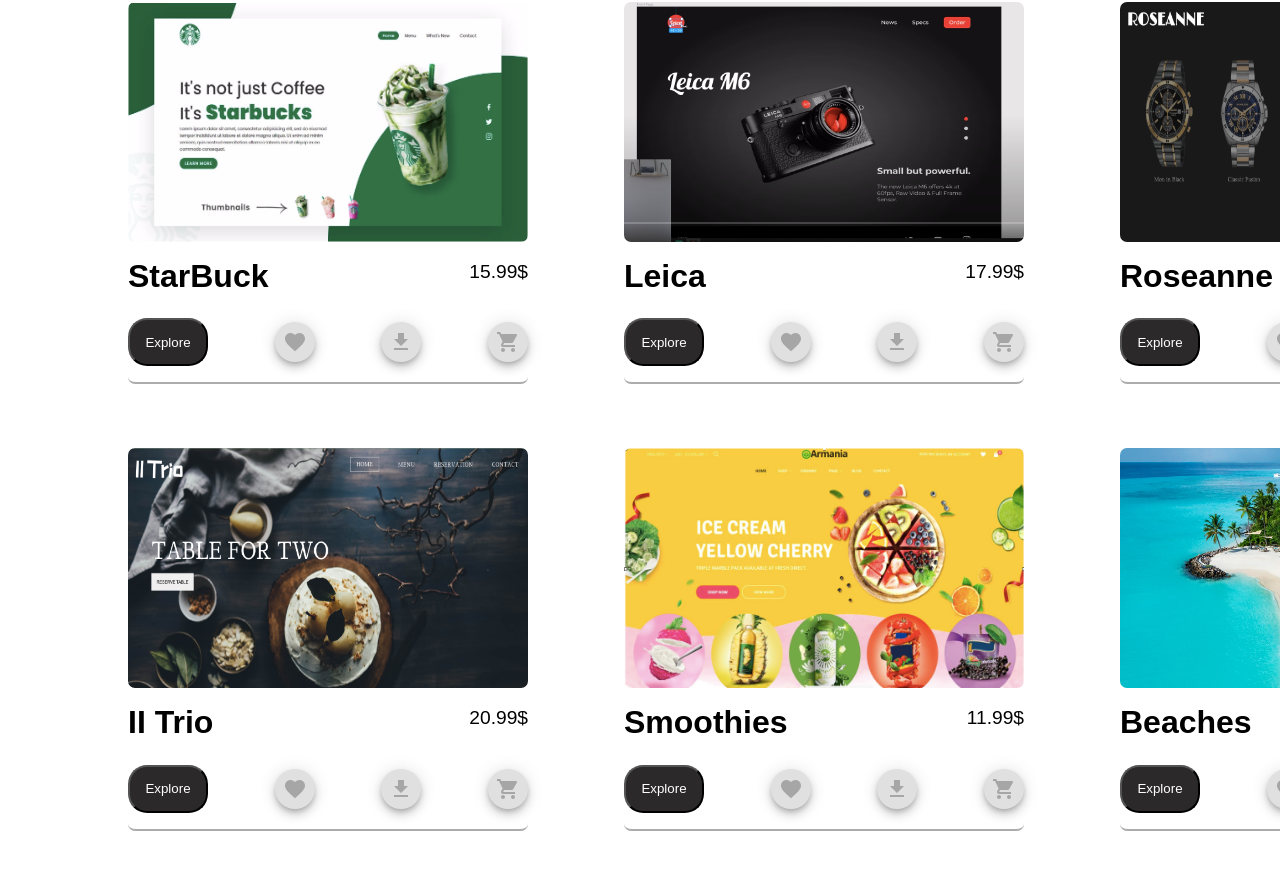
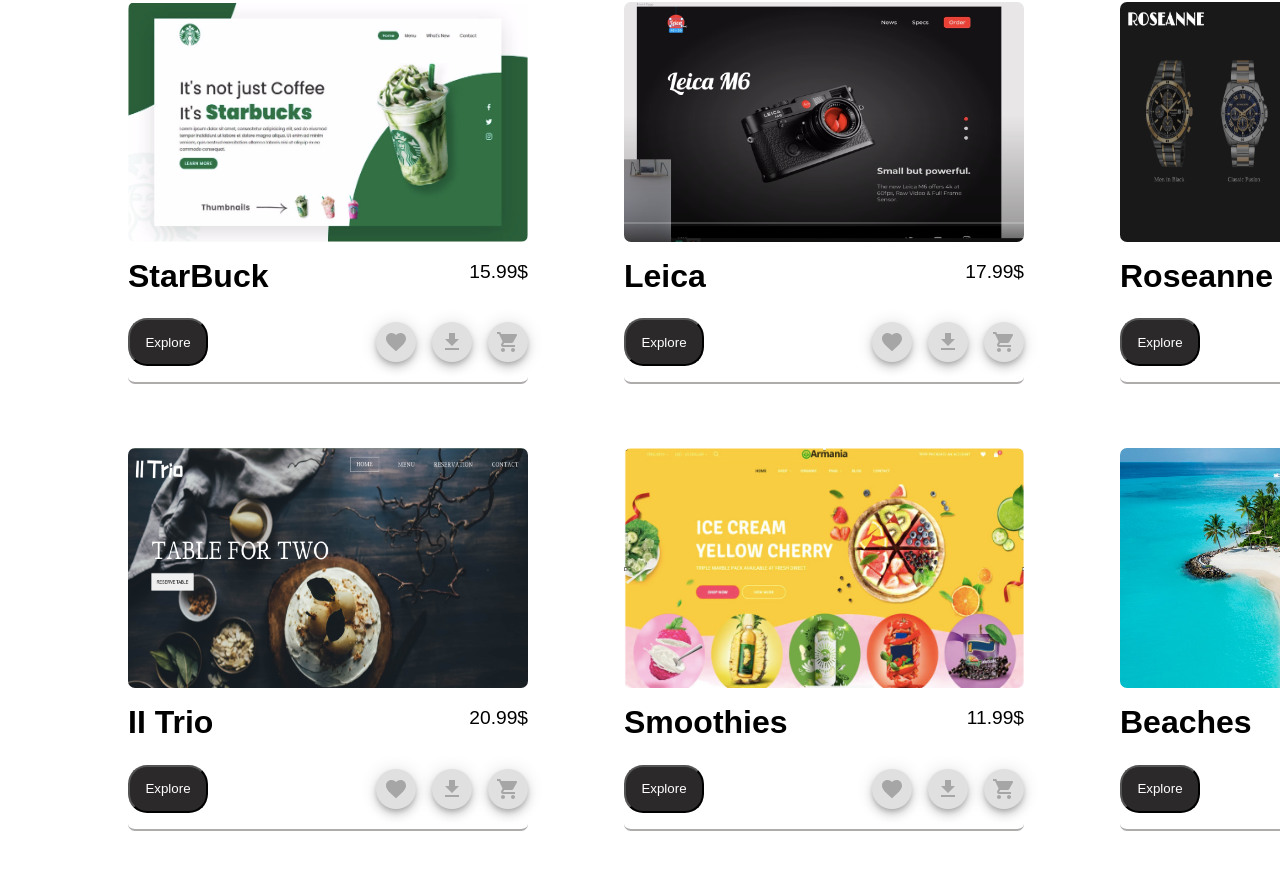
Before and after one commit to Andreaa-Dev/Web-design-project, a React (Create React App) app: page / in a window 1280 px wide. Shown: the part 711-1580 px from the top of the page. Built offline with nearby package versions, Linux system fonts and the light colour scheme; a web font is replaced by a local one.

Commit message:
add style at Item page

```diff
--- a/src/Components/Items/Items.tsx
+++ b/src/Components/Items/Items.tsx
@@ -1,14 +1,16 @@
 import React, { useState } from "react";
 import { Link } from "react-router-dom";
-import styled from "styled-components";
 import { DataType } from "../../data";
 
+import { addOrder, addFavItem } from "../Redux/action";
+import { useDispatch } from "react-redux";
+
+import styled from "styled-components";
+import { makeStyles } from "@material-ui/core/styles";
 import Fab from "@material-ui/core/Fab";
 import FavoriteIcon from "@material-ui/icons/Favorite";
 import GetAppIcon from "@material-ui/icons/GetApp";
 import ShoppingCartIcon from "@material-ui/icons/ShoppingCart";
-import { addOrder, addFavItem } from "../Redux/action";
-import { useDispatch } from "react-redux";
 
 const Card = styled.div`
   display: flex;
@@ -24,6 +26,7 @@
   flex-direction: row;
   justify-content: space-between;
 `;
+
 const Img = styled.img`
   height: 15rem;
   width: 25rem;
@@ -57,6 +60,12 @@
   align-items: center;
 `;
 
+const SmallIcon = styled.div`
+  display: flex;
+  flex-direction: row;
+  align-items: center;
+`;
+
 type ItemProps = {
   item: DataType;
 };
@@ -67,7 +76,19 @@
   buyIcon: "disabled" | "primary" | "secondary";
 };
 
+const useStyles = makeStyles((theme) => ({
+  root: {
+    marginTop: "1rem",
+  },
+
+  icon: {
+    marginLeft: "1rem",
+  },
+}));
+
 function Items(props: ItemProps) {
+  const classes = useStyles();
+
   const { item } = props;
   const dispatch = useDispatch();
 
@@ -90,19 +111,22 @@
           <Title>{item.name}</Title>
           <Text>{item.price}$</Text>
         </Item>
+
         <Icon onClick={onClickHandler}>
           <Link to={`/pages/${item.id}`}>
             <Button>Explore</Button>
           </Link>
-          <Fab size="small">
+          <SmallIcon>
+            <Fab size="small" className={classes.icon}>
               <FavoriteIcon id="favIcon" color={iconColor.favIcon} />
             </Fab>
-          <Fab size="small">
+            <Fab size="small" className={classes.icon}>
               <GetAppIcon id="addIcon" color={iconColor.addIcon} />
             </Fab>
-          <Fab size="small">
+            <Fab size="small" className={classes.icon}>
               <ShoppingCartIcon id="buyIcon" color={iconColor.buyIcon} />
             </Fab>
+          </SmallIcon>
         </Icon>
       </Card>
     </div>
```
Lines whose indentation alone changed are shown as unchanged.
